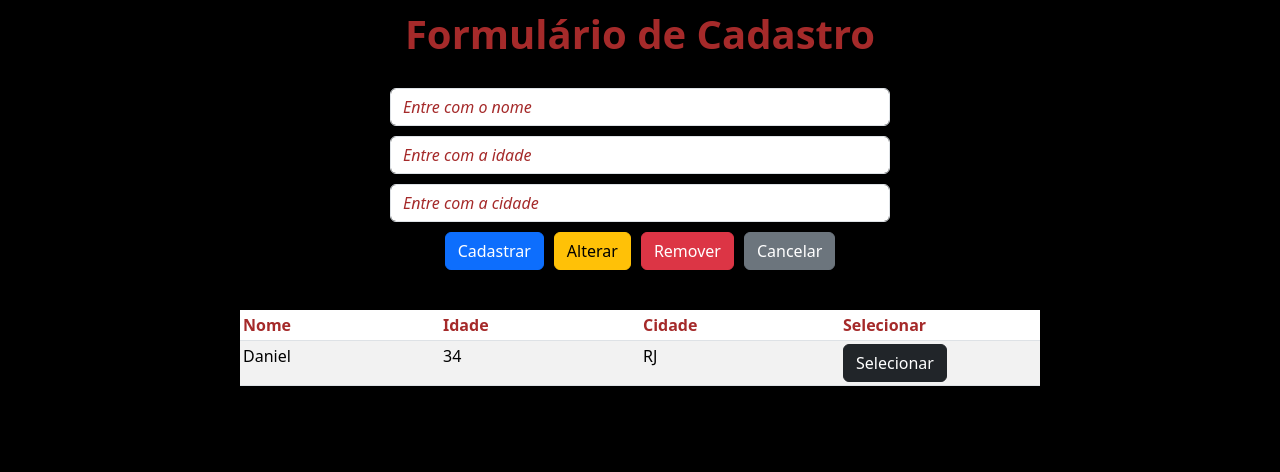
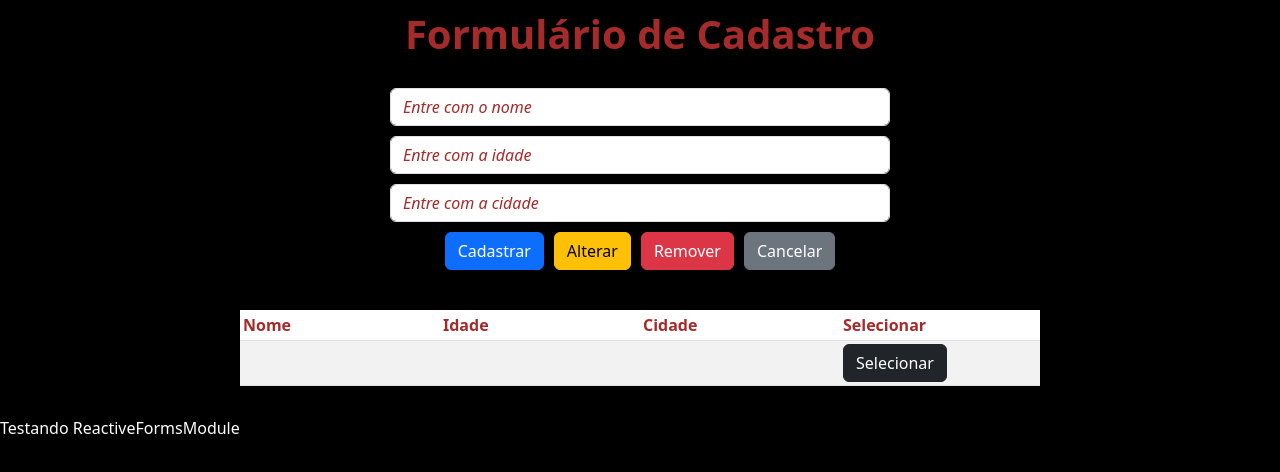
Before and after one commit to Daniel-Penelva/demo-angular17, an Angular app: page / in a window 1280 px wide. Shown: the top 472 px of the page. Built offline with nearby package versions, Linux system fonts and the light colour scheme.

Commit message:
Implementar formulário reativo (ReactiveFormsModule)

```diff
--- a/src/app/crud/crud.component.html
+++ b/src/app/crud/crud.component.html
@@ -1,21 +1,24 @@
 <h1>Formulário de Cadastro</h1>
-<form>
+<form [formGroup] = "formulario">
   <input
     type="text"
     name="nome"
     placeholder="Entre com o nome"
+    formControlName="nome"
     class="form-control"
   />
   <input
     type="text"
     name="idade"
     placeholder="Entre com a idade"
+    formControlName="idade"
     class="form-control"
   />
   <input
     type="text"
     name="cidade"
     placeholder="Entre com a cidade"
+    formControlName="cidade"
     class="form-control"
   />
 
@@ -36,10 +39,15 @@
   </thead>
   <tbody>
     <tr>
-      <td>Daniel</td>
-      <td>34</td>
-      <td>RJ</td>
+      <td></td>
+      <td></td>
+      <td></td>
       <td><button class="btn btn-dark">Selecionar</button></td>
     </tr>
   </tbody>
 </table>
+
+<p style="color: white;">Testando ReactiveFormsModule</p>
+<p style="color: white;">{{formulario.value.nome}}</p>
+<p style="color: white;">{{formulario.value.idade}}</p>
+<p style="color: white;">{{formulario.value.cidade}}</p>
--- a/src/app/crud/crud.component.ts
+++ b/src/app/crud/crud.component.ts
@@ -1,27 +1,19 @@
 import { Component } from '@angular/core';
+import { FormControl, FormGroup, ReactiveFormsModule } from '@angular/forms';
 
 @Component({
   selector: 'app-crud',
   standalone: true,
-  imports: [],
+  imports: [ReactiveFormsModule],
   templateUrl: './crud.component.html',
   styleUrl: './crud.component.css'
 })
 export class CrudComponent {
 
-  // Sem StrictNullChecks - - Não podemos criar variáveis sem especificar o valor.
-  // nome: string = 'Daniel' // Correto!
-  // nome: string = ''       // Correto!
-  // nome: string;           // Erro!
-  // idade: number = null;   // Erro!
+  formulario = new FormGroup({
+    nome: new FormControl(''),
+    idade: new FormControl(null),
+    cidade: new FormControl(''),
+  });
 
-
-  // Com StrictNullChecks - Agora, podemos criar variáveis e não especificar o valor.
-  nome: string;
-  idade: number = null;
 }
-
-/* O strictNullChecks é uma opção do compilador TypeScript que ajuda a evitar bugs relacionados a valores null e undefined no código.
- * Para conseguirmos flexibilizar o uso de variáveis e objetos sem inicialização, basta procurar o arquivo tsconfig.json e adicione o comando:
- * "strictNullChecks": false.
-*/
```
